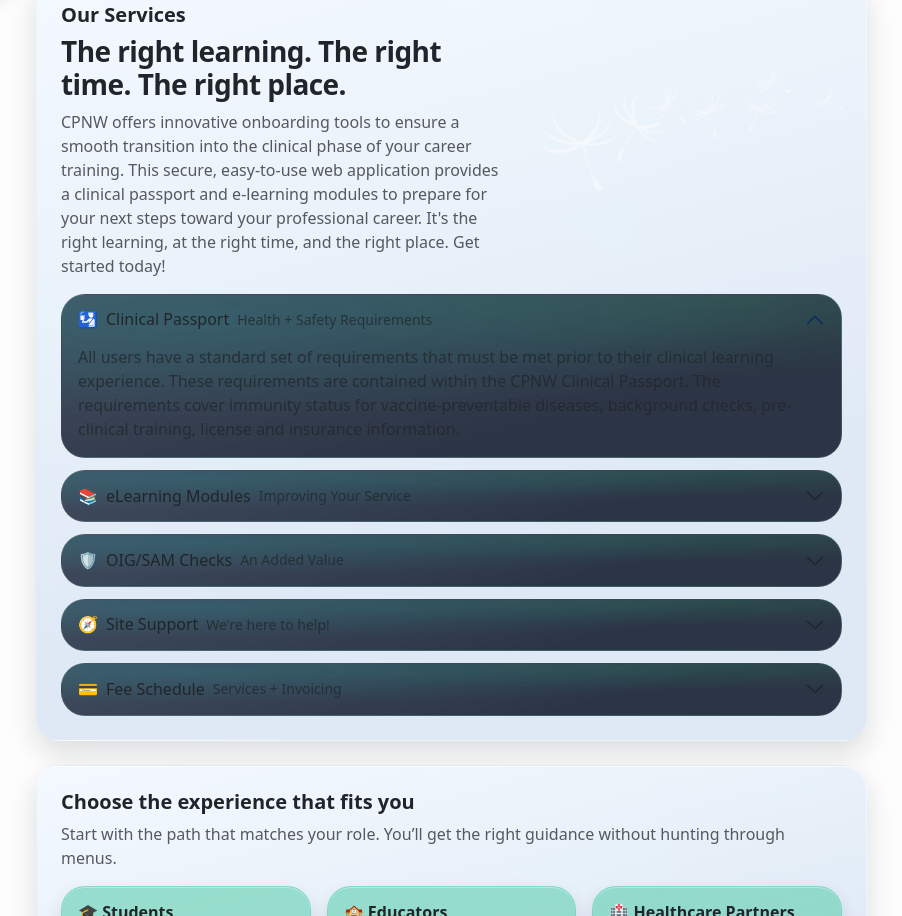
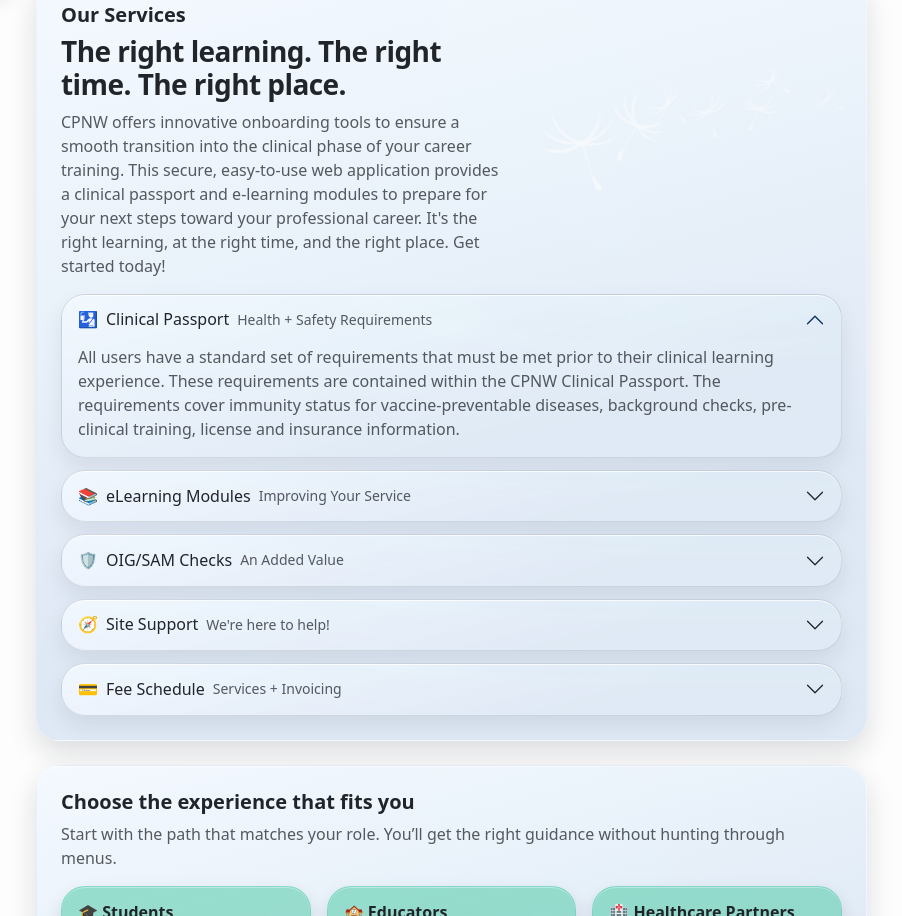
Before and after one commit to CPNW/cpnw-website, a plain HTML site: page index.html in a window 1280 px wide. Shown: the part 589-1505 px from the top of the page, without its empty margins (331-1233 px from the left). Drawn offline with nearby package versions, Linux system fonts and the light colour scheme.

Commit message:
Fix services accordion styling in light mode

```diff
--- a/css/style.css
+++ b/css/style.css
@@ -190,6 +190,18 @@
 .cpnw-accordion .accordion-body{
   padding: 0 1rem 1rem;
 }
+[data-bs-theme="light"] .cpnw-accordion .accordion-item{
+  border: 1px solid rgba(11,18,32,.12);
+  background:
+    radial-gradient(140% 110% at 18% 15%, rgba(20,184,166,.14), transparent 55%),
+    radial-gradient(120% 100% at 85% 0%, rgba(34,197,94,.10), transparent 50%),
+    linear-gradient(165deg, rgba(244,248,255,.92) 0%, rgba(223,233,245,.96) 70%);
+  background-blend-mode: screen, screen, normal;
+  box-shadow: 0 10px 22px rgba(11,18,32,.08), inset 0 1px 0 rgba(255,255,255,.75);
+}
+[data-bs-theme="light"] .cpnw-accordion .accordion-button:focus{
+  box-shadow: 0 0 0 .2rem rgba(20,184,166,.28);
+}
 @media (prefers-reduced-motion: reduce){
   .cpnw-services-spores{
     animation: none;
```
